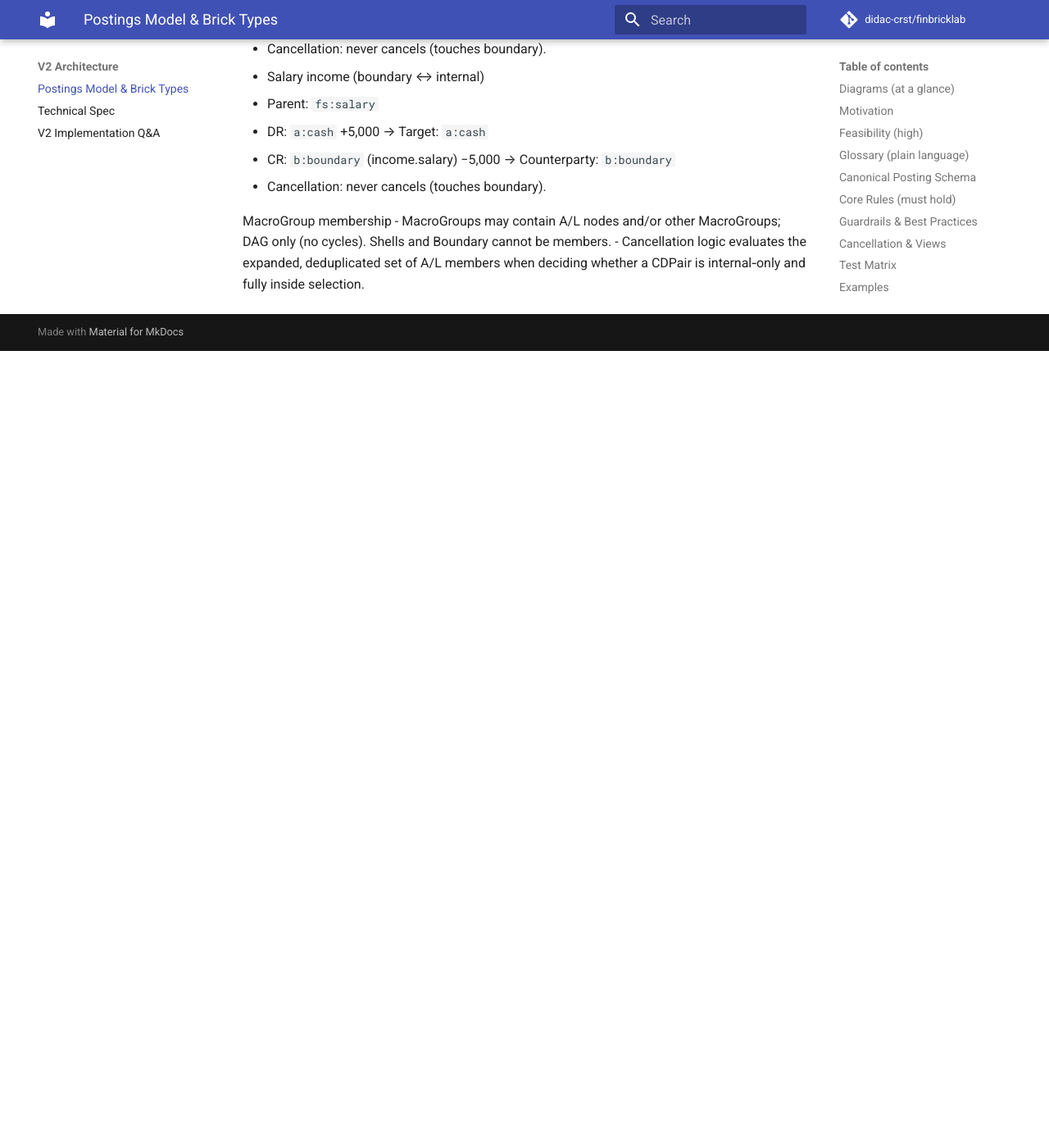
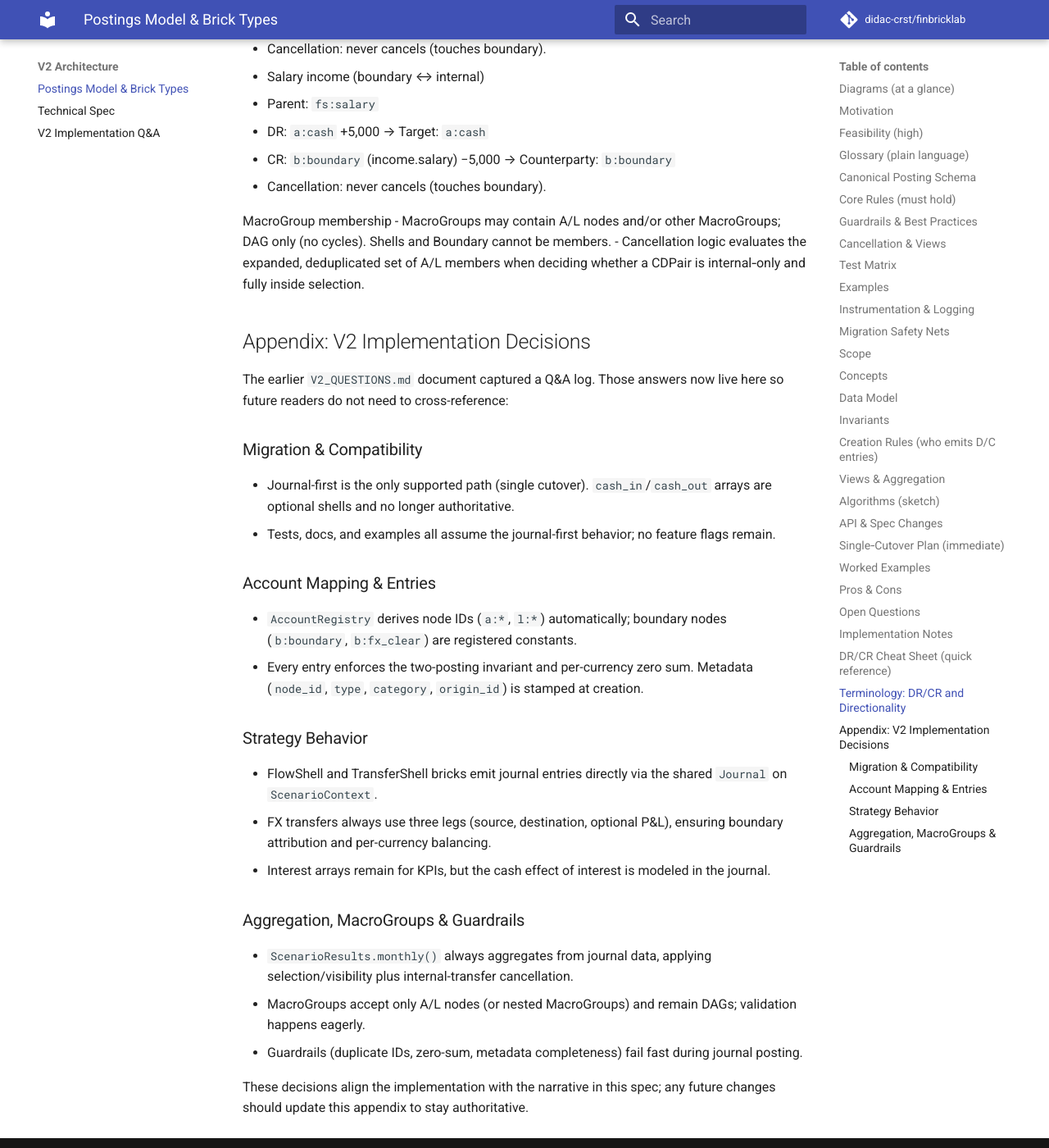
Before and after one commit to didac-crst/finbricklab, an MkDocs documentation site: the page built from docs/POSTINGS_MODEL_AND_BRICK_TYPES.md, in a window 1280 px wide and 1400 px high, scrolled down 18511 px. Shown: the whole window at 82% size. Built offline with MkDocs 1.6.1 and Material for MkDocs 9.7.7, drawn with Linux system fonts in a browser that asks for light colours; comment, search, counter and statistics services are not loaded; before the commit the page ends 18939 px from its top, so only the background shows below that.

Commit message:
docs: add journal diagram and consolidate V2 notes (#17)
## Summary
  - add a journal-first flow diagram to the README so the transfer → journal → aggregation pipeline is visible at a glance
  - fold the V2 implementation Q&A into the core specs (`POSTINGS_MODEL_AND_BRICK_TYPES.md`, `TECHNICAL_SPEC_POSTINGS_MODEL.md`) and remove the standalone `docs/V2_QUESTIONS.md`
  - archive the V2 guide, PR checklist, and FX roadmap/description into `docs/guides/` and `docs/release/` to keep the repo root focused on high-signal files

  ## Testing
  - docs-only changes (no tests needed)

```diff
--- a/docs/POSTINGS_MODEL_AND_BRICK_TYPES.md
+++ b/docs/POSTINGS_MODEL_AND_BRICK_TYPES.md
@@ -598,3 +598,27 @@ Examples with IDs and roles:
 MacroGroup membership
 - MacroGroups may contain A/L nodes and/or other MacroGroups; DAG only (no cycles). Shells and Boundary cannot be members.
 - Cancellation logic evaluates the expanded, deduplicated set of A/L members when deciding whether a CDPair is internal‑only and fully inside selection.
+
+## Appendix: V2 Implementation Decisions
+
+The earlier `V2_QUESTIONS.md` document captured a Q&A log. Those answers now live here so future readers do not need to cross-reference:
+
+### Migration & Compatibility
+- Journal-first is the only supported path (single cutover). `cash_in`/`cash_out` arrays are optional shells and no longer authoritative.
+- Tests, docs, and examples all assume the journal-first behavior; no feature flags remain.
+
+### Account Mapping & Entries
+- `AccountRegistry` derives node IDs (`a:*`, `l:*`) automatically; boundary nodes (`b:boundary`, `b:fx_clear`) are registered constants.
+- Every entry enforces the two-posting invariant and per-currency zero sum. Metadata (`node_id`, `type`, `category`, `origin_id`) is stamped at creation.
+
+### Strategy Behavior
+- FlowShell and TransferShell bricks emit journal entries directly via the shared `Journal` on `ScenarioContext`.
+- FX transfers always use three legs (source, destination, optional P&L), ensuring boundary attribution and per-currency balancing.
+- Interest arrays remain for KPIs, but the cash effect of interest is modeled in the journal.
+
+### Aggregation, MacroGroups & Guardrails
+- `ScenarioResults.monthly()` always aggregates from journal data, applying selection/visibility plus internal-transfer cancellation.
+- MacroGroups accept only A/L nodes (or nested MacroGroups) and remain DAGs; validation happens eagerly.
+- Guardrails (duplicate IDs, zero-sum, metadata completeness) fail fast during journal posting.
+
+These decisions align the implementation with the narrative in this spec; any future changes should update this appendix to stay authoritative.
--- a/docs/TECHNICAL_SPEC_POSTINGS_MODEL.md
+++ b/docs/TECHNICAL_SPEC_POSTINGS_MODEL.md
@@ -253,3 +253,18 @@ MacroGroup inspection
 - Account mapping: ensure each A/L brick registers the account ids it uses; derive `node_id` consistently (e.g., prefix `a:` or `l:`). For boundary postings, set `node_id = 'b:boundary'` and carry a `category` tag.
 - FX: split cross‑currency into separate entries (trade + FX P&L) so each entry stays zero‑sum per currency.
 - Performance: index journal by month and by account; prefer vectorized groupby over Python loops.
+
+## Appendix: Answered V2 Questions
+
+The design questions previously tracked in `V2_QUESTIONS.md` have been reconciled into this spec. Key outcomes:
+
+1. **Migration** – Single cutover. `BrickOutput` keeps balance data but cash arrays are optional shells. All tests/docs assume journal-first.
+2. **Strategy Interface** – All shells write directly to `ScenarioContext.journal`. Interest arrays remain for KPI continuity; no alternative output type was introduced.
+3. **Node IDs & Registry** – `AccountRegistry` is authoritative. It auto-derives `a:/l:` IDs, registers boundary constants, and provides lookup/validation helpers.
+4. **Two-Posting Invariant** – Enforced at entry creation with immediate failure on violation, including per-currency zero sum and unique `origin_id`.
+5. **FX Handling** – Three-leg pattern (source, destination, P&L) with the clearing account `b:fx_clear`; per-currency zero sum is guaranteed by separate entries.
+6. **Aggregation** – `ScenarioResults.monthly()` always uses the journal. Internal transfers cancel when both postings belong to the selection, and transfer visibility filters are applied afterward.
+7. **MacroGroups** – Only A/L nodes (or nested MacroGroups) are valid members; DAG validation happens eagerly to prevent cycles.
+8. **CLI/Diagnostics** – Boundary-only visibility is the default; diagnostics output includes cancellation stats, FX detection, and category totals.
+
+This appendix keeps the spec self-contained; future design changes should update this list instead of reviving a separate Q&A doc.
```
Also changed, not shown: README.md (+37 -0 lines), docs/V2_QUESTIONS.md (deleted, +0 -278 lines), docs/guides/PR_READY_CHECKLIST.md (renamed from PR_READY_CHECKLIST.md), docs/guides/V2_GUIDE.md (renamed from AGENTS.md), docs/release/FX_TRANSFER_PR_ROADMAP.md (renamed from FX_TRANSFER_PR_ROADMAP.md), docs/release/PR16_DESCRIPTION.md (renamed from pr_description.md).
